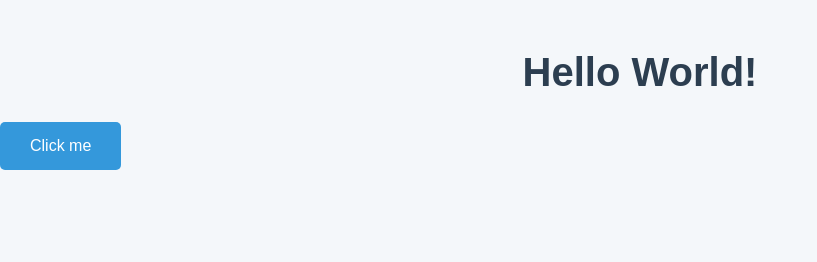
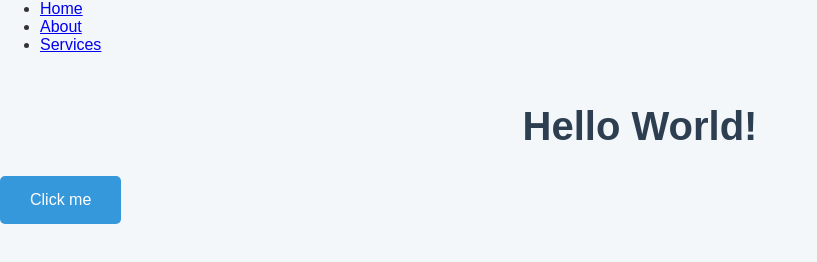
Before and after one commit to Englishfluency928/English-fluency-, a plain HTML site: page index.html in a window 1280 px wide. Shown: the whole page, without its empty margins (0-817 px from the left). Drawn offline with Linux system fonts and the light colour scheme.

Commit message:
Add navigation bar to index.html

```diff
--- a/index.html
+++ b/index.html
@@ -1,4 +1,10 @@
-<!DOCTYPE html>
+<nav>
+    <ul>
+        <li><a href="#home">Home</a></li>
+        <li><a href="#about">About</a></li>
+        <li><a href="#services">Services</a></li>
+    </ul>
+</nav><!DOCTYPE html>
 <html lang="en">
 <head>
     <meta charset="UTF-8">
```
